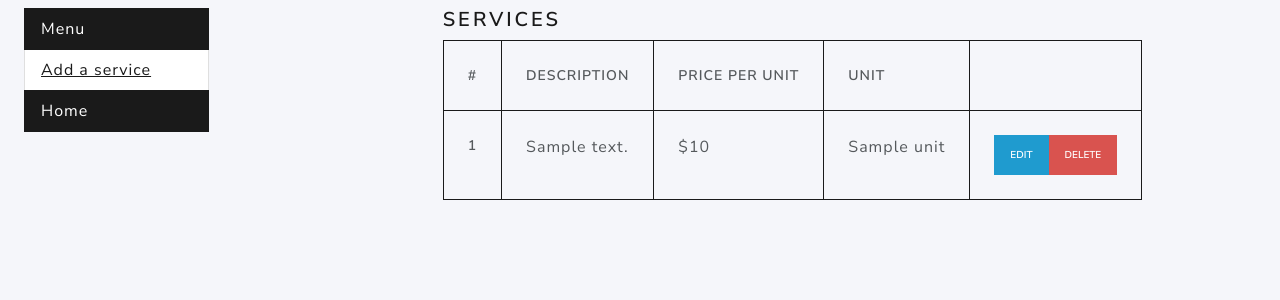
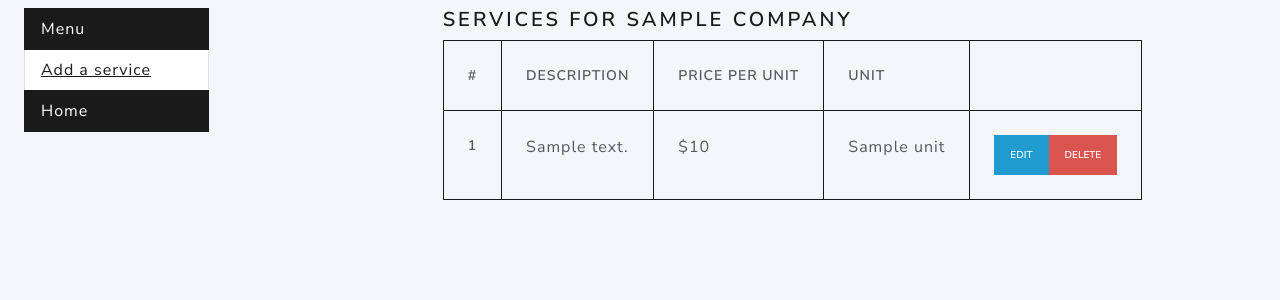
Before and after one commit to coachdaveofficial/invoice-app, a Python web app: template templates/services/list_services.html in a window 1280 px wide. Shown: the part 99-399 px from the top of the page. Run offline with Jinja, Linux system fonts and the light colour scheme; the template is opened without the code that fills it: most values are stand-ins (such as "Sample title", 1, 10 or a date in 2020); some libraries are stand-ins or nearby versions.

Commit message:
add company info to list_services.html

```diff
--- a/templates/services/list_services.html
+++ b/templates/services/list_services.html
@@ -78,7 +78,7 @@
 		</div>
 
 		<div class="col-sm-2 col-md-8">
-			<h4>Services</h4>
+			<h4>Services for {{company.name}}</h4>
 			<div class="table-responsive">
 				<table class="table table-hover table-bordered border-primary">
 					<thead>
@@ -90,12 +90,12 @@
 						  <th scope="col"></th>
 						</tr>
 					</thead>
-					<tbody>
+					<tbody id="services-for-company-{{company.id}}">
 
 
 
 						{% for service in services %}
-						<tr class ="service-rows" id="service-{{service.id}}-tr">
+						<tr class="service-rows" id="service-{{service.id}}-tr">
 							<th id="service-index">
 
 							</th>
```
